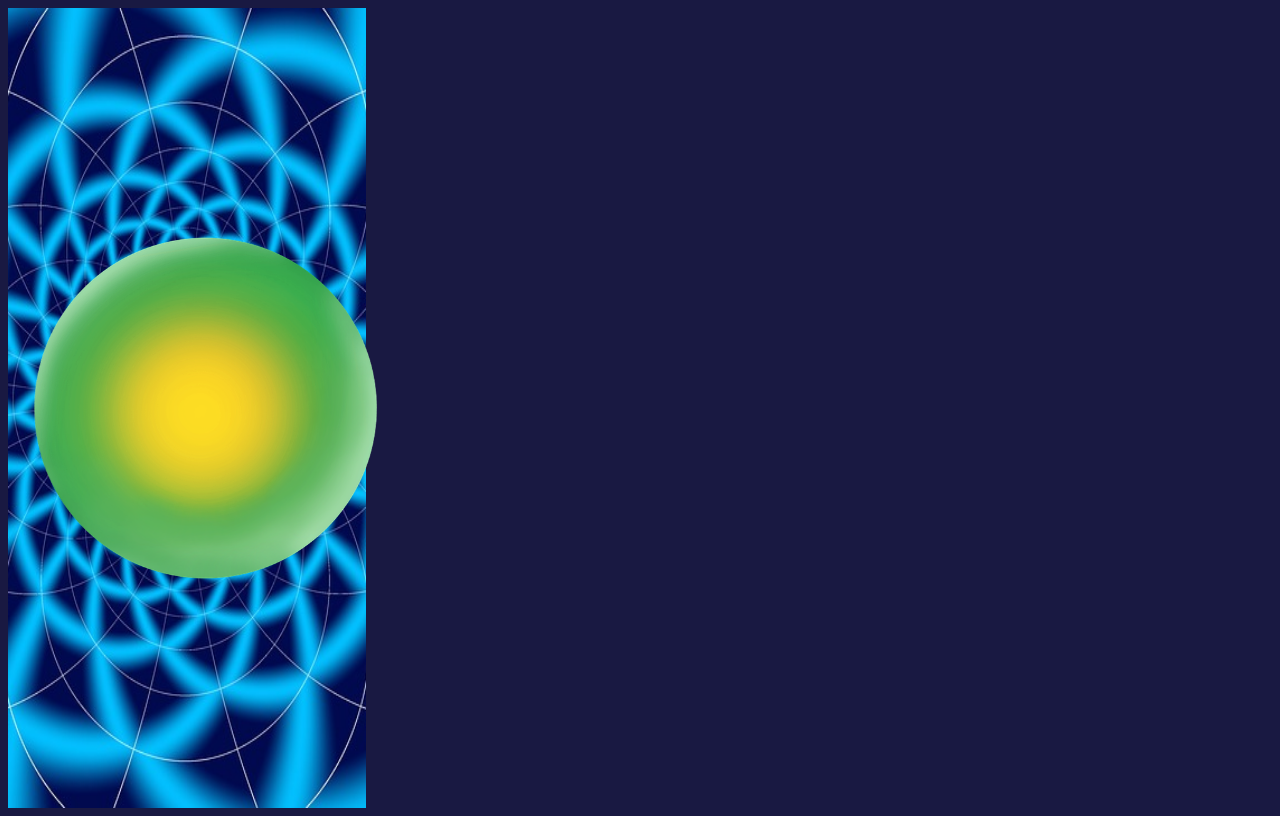
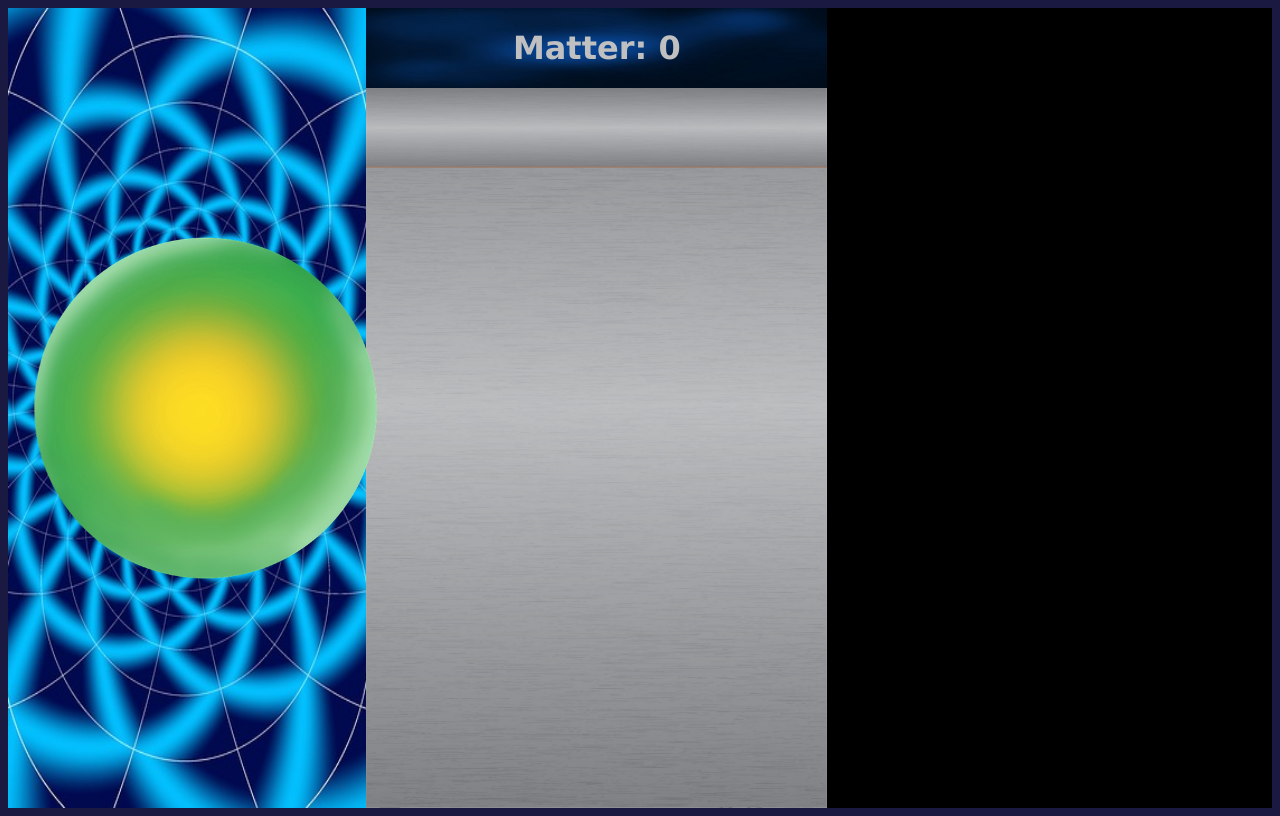
Before and after one commit to AstralRanger/AstralUniverse, a plain HTML site: page index.html in a window 1280 px wide. Drawn offline with Linux system fonts and the light colour scheme.

Commit message:
Added Clicking Functionality
- Clicking generates lightning bolt
- New counter for matter
- Each click generates matter

```diff
--- a/graphics.css
+++ b/graphics.css
@@ -8,7 +8,7 @@ body {
 .main-container {
 	display:flex;
 	flex-direction: row;
-	justify-content: align-left;
+	justify-content: center;
 	align-items: center;
 }
 
@@ -19,6 +19,7 @@ body {
 	height: 100vh;
 	width: 28vw;
 	background-size:28vw 100vh;
+	position: relative;
 }
 
 .left img {
@@ -26,3 +27,54 @@ body {
 	display: block;
 	margin: 25vh auto;
 }
+
+.bolt {
+	display: none;
+	position: absolute;
+	left: 5.5vw;
+	top: 0;
+}
+
+.center {
+	display: flex;
+	flex-direction: column;
+	justify-content: flex-start;
+	align-items: stretch;
+	background-image: url("steel.jpg");
+	background-repeat: no-repeat;
+	background-position: left top;
+	height: 100vh;
+	width: 36vw;
+	background-size: 36vw 100vh;
+}
+
+.matter {
+	display: flex;
+	flex-direction: row;
+	justify-content: center;
+	align-items: center;
+	background-image: url("space-icon.jpg");
+	background-size: 36vw 10vh;
+	height: 10vh;
+	width: 36vw;
+}
+
+.matter h1 {
+	font-family: verdana;
+	color: silver;
+	max-height: 100%;
+	max-length: 100%;
+}
+
+.object {
+	background-image: url("steel-icon.jpg");
+	background-size: 36vw 10vh;
+	height: 10vh;
+	width: 36vw;
+}
+
+.right {
+	background-color: black;
+	height: 100vh;
+	width: 36vw;
+}
--- a/index.html
+++ b/index.html
@@ -4,12 +4,22 @@
 <link rel="stylesheet" type="text/css" href="graphics.css">
 </head>
 <body>
+<script src = "programming.js"></script>
 <div class = "main-container">
 	<div class = "left">
-		<img src = "energy.png">
+		<img src = "energy.png" onclick = "showBolt()">
+		<div class = "bolt" id = "bolt">
+			<img src = "lightningbolt.png">
+		</div>
 	</div>
-	<div class = "right>
+	<div class = "center">
+		<div class = "matter">
+			<h1 id ="matter-amount">Matter: 0</h1>
+		</div>
+		<div class = "object">
+		</div>
 	</div>
+	<div class = "right"></div>
 </div>
 
 </body>
--- /dev/null
+++ b/programming.js
@@ -0,0 +1,11 @@
+var matter = 0;
+
+var action = 0;
+function showBolt() {
+	matter++;
+	document.getElementById("matter-amount").innerHTML = "Matter: " + matter;
+	document.getElementById("bolt").style.display = "inline";
+	action = setTimeout(function hideBolt() {
+						document.getElementById("bolt").style.display = "none";
+						}, 50);
+}
```
Also changed, not shown: space-icon.jpg (added), steel-icon.jpg (added), steel.jpg (added).
